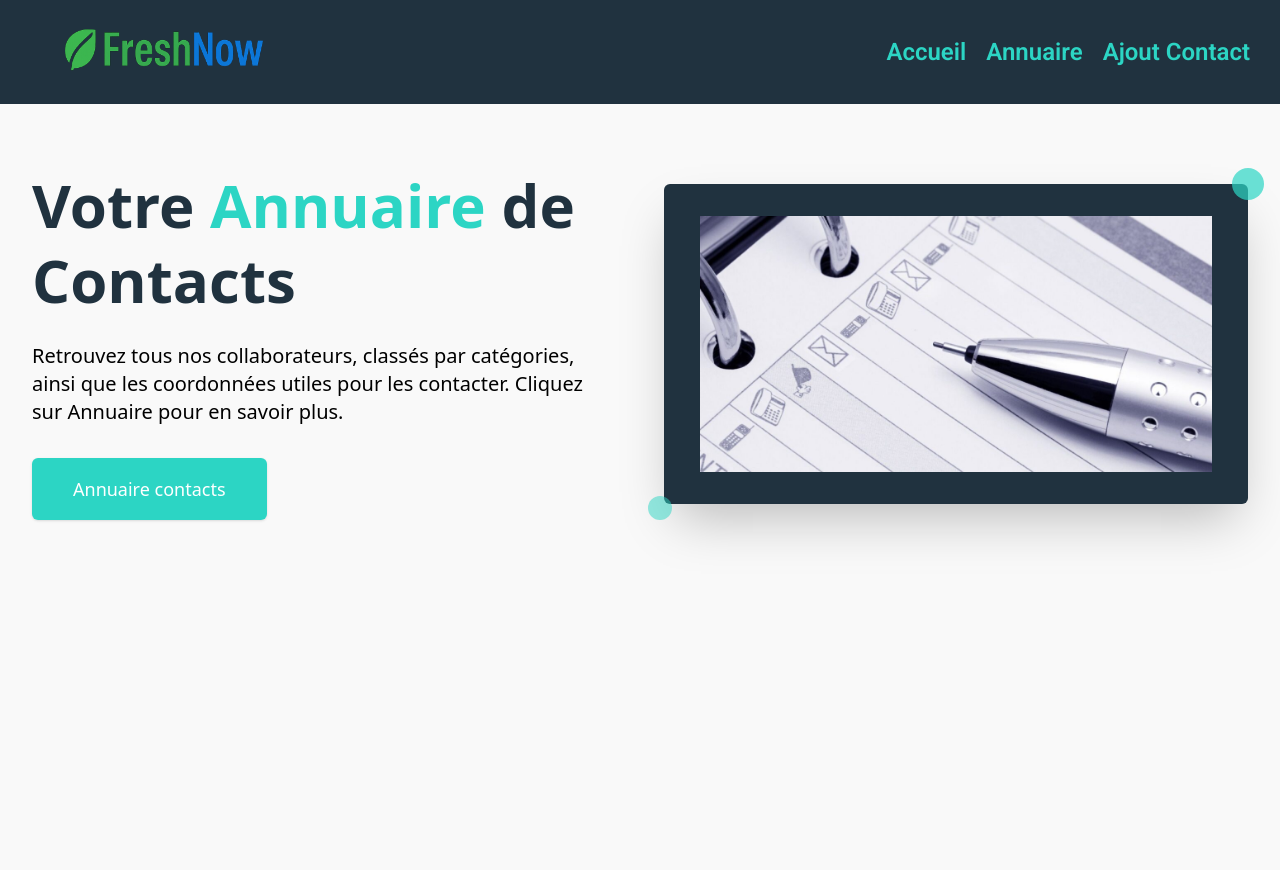
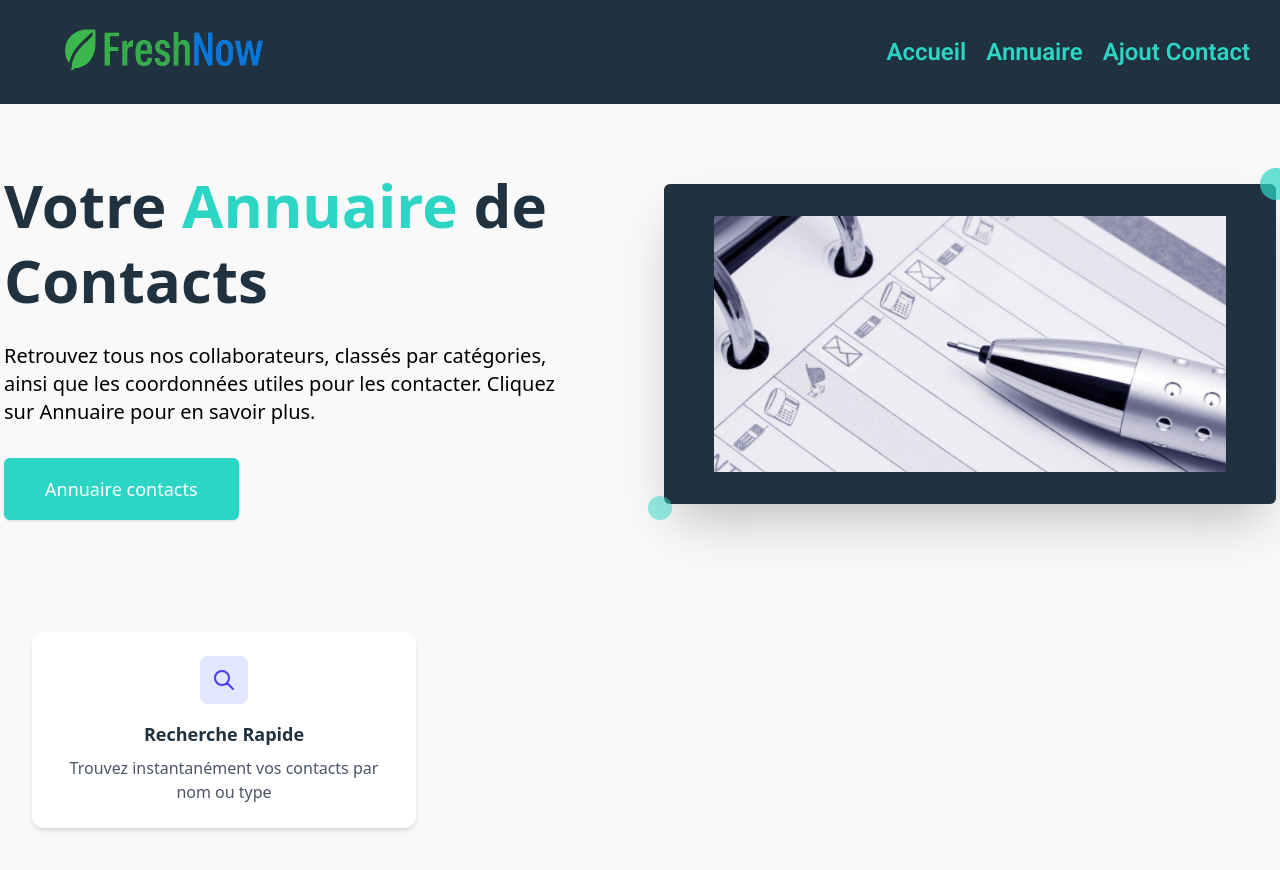
Before and after one commit to Simplon-hdf/brief-annuaire-contacts-groupe-c, an Angular app: page / in a window 1280 px wide. Shown: the top 870 px of the page. Built offline with nearby package versions, Linux system fonts and the light colour scheme.

Commit message:
feat(home.html): add new section for quick search feature

```diff
--- a/src/app/home/home.html
+++ b/src/app/home/home.html
@@ -1,6 +1,6 @@
 <main class="min-h-screen bg-brand-white">
 
-    <section class=" py-16 px-4 sm:px-6 lg:px-8 max-w-7xl mx-auto">
+    <section class=" py-16 px-4 sm:px-6 lg:px-1 max-w-7xl mx-auto">
 
         <div class="grid grid-cols-1 lg:grid-cols-2 gap-8 lg:gap-12 items-center">
 
@@ -47,5 +47,27 @@
 
     </section>
 
+    <section class="py-12 px-4 sm:px-6 lg:px-8" role="complementary">
+
+        <div class="max-w-7xl mx-auto">
+          <div class="grid grid-cols-1 md:grid-cols-3 gap-8">
+
+            <article class="text-center p-6 bg-white rounded-xl shadow-md hover:shadow-lg transition-shadow duration-300">
+              <div class="w-12 h-12 bg-indigo-100 rounded-lg flex items-center justify-center mx-auto mb-4">
+                <svg class="w-6 h-6 text-indigo-600" fill="none" stroke="currentColor" >
+                  <path stroke-linecap="round" stroke-linejoin="round" stroke-width="2" d="M21 21l-6-6m2-5a7 7 0 11-14 0 7 7 0 0114 0z"></path>
+                </svg>
+              </div>
+              <h3 class="text-lg font-semibold text-brand-blue mb-2">Recherche Rapide</h3>
+              <p class="text-gray-600">Trouvez instantanément vos contacts par nom ou type</p>
+            </article>
+
+
+
+
+          </div>
+        </div>
+      </section>
+
 
 </main>
```
